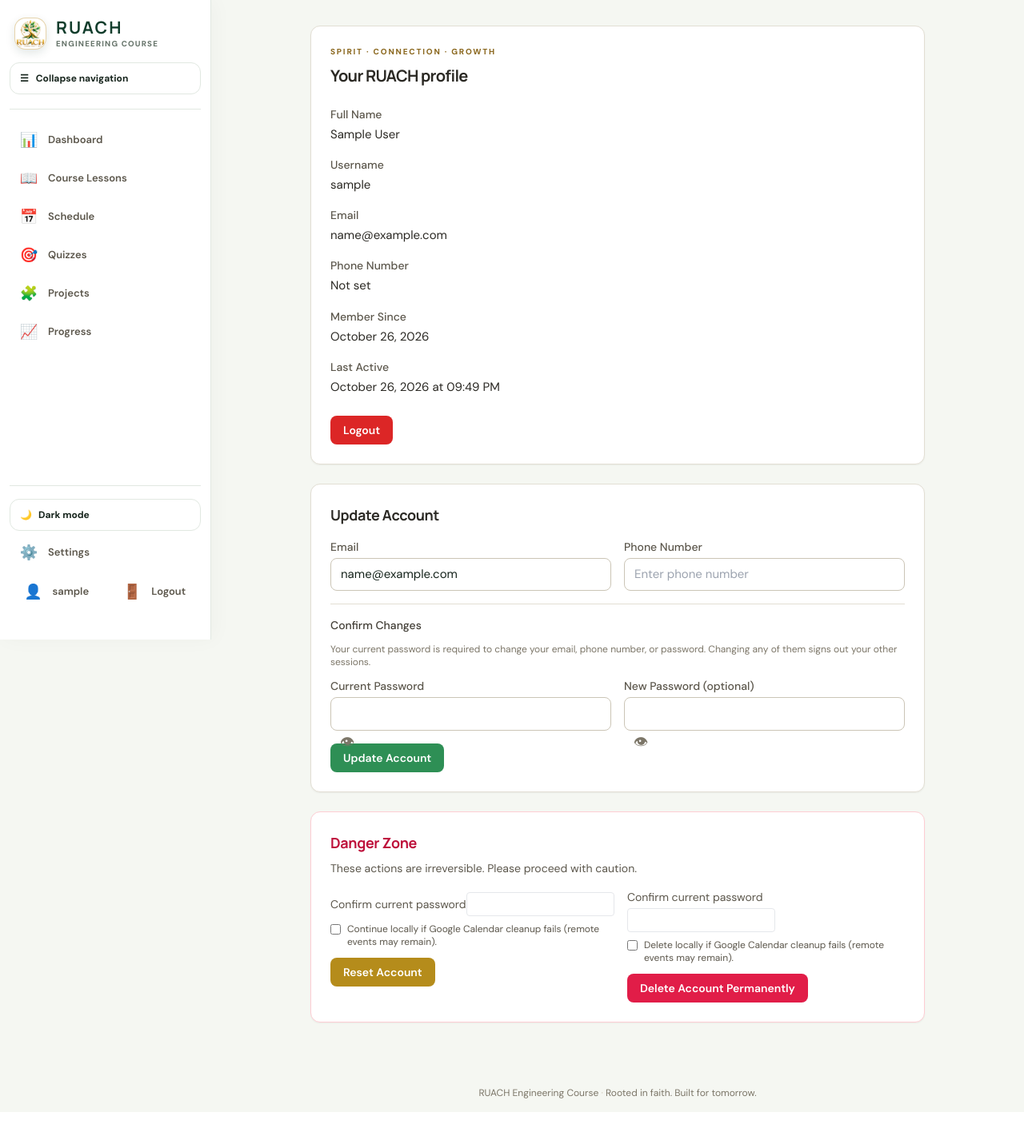
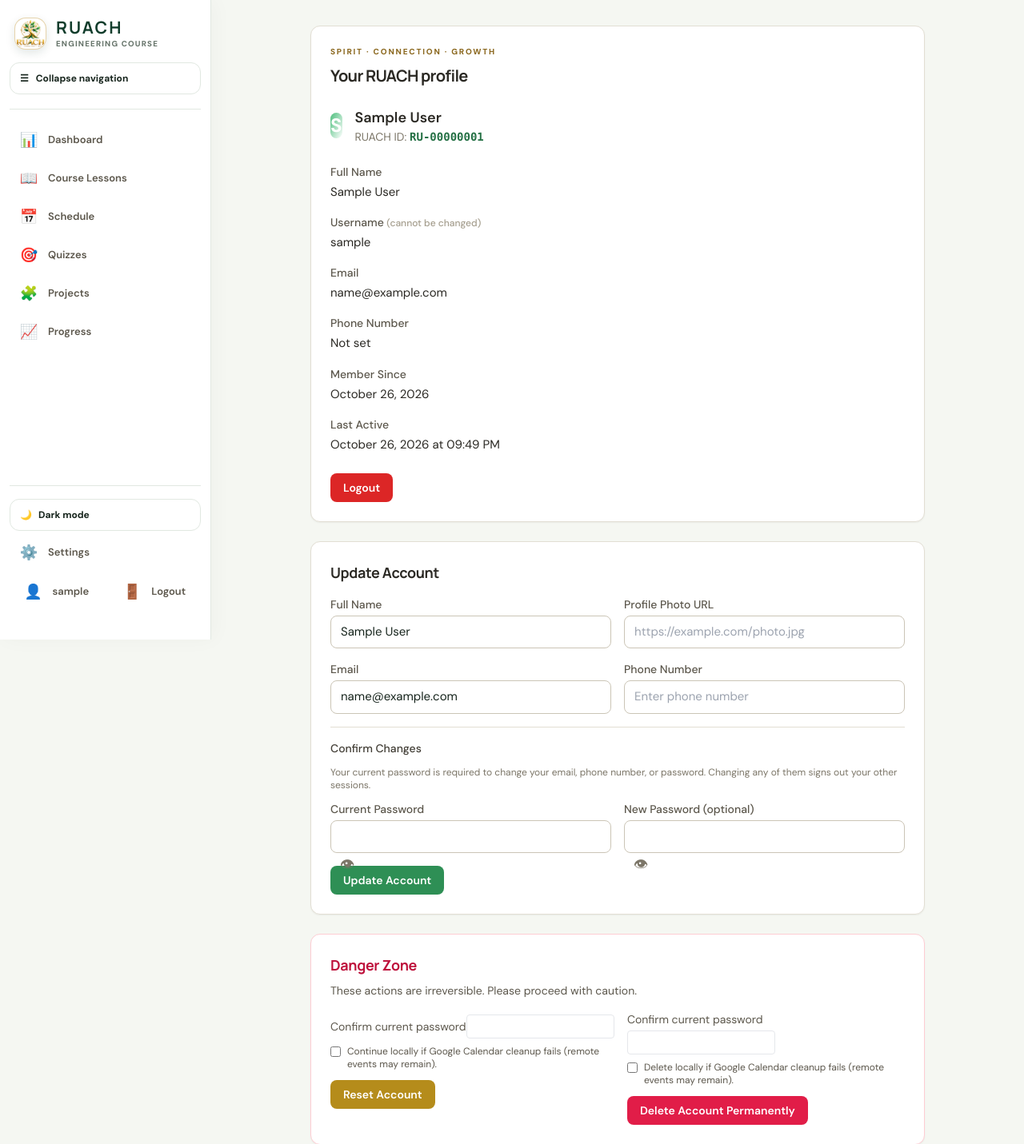
Before and after one commit to Jedidiah-Show/learning_app, a Flask app: page /profile in a window 1280 px wide. Shown: the top 1431 px of the page at 80% size. Before the commit the page ends 1391 px from the top, so only its background shows below. Run offline with Flask 3, Linux system fonts and the light colour scheme; the visitor is signed in with stand-in values (Sample User, id 1); some libraries are stand-ins or nearby versions.

Commit message:
Add public ID and profile photo to user profile, make profile editable, keep username immutable

```diff
--- a/app/models.py
+++ b/app/models.py
@@ -13,13 +13,16 @@ class User(UserMixin, db.Model):
     __table_args__ = (
         db.Index('idx_user_email', 'email'),
         db.Index('idx_user_username', 'username'),
+        db.Index('idx_user_public_id', 'public_id'),
     )
     id = db.Column(db.Integer, primary_key=True)
+    public_id = db.Column(db.String(32), unique=True, nullable=True)
     username = db.Column(db.String(80), unique=True, nullable=True)
     email = db.Column(db.String(120), unique=True, nullable=True)
     phone = db.Column(db.String(50), unique=True, nullable=True)
     password_hash = db.Column(db.String(255), nullable=True)
     full_name = db.Column(db.String(120), nullable=True)
+    profile_photo = db.Column(db.String(500), nullable=True)
     google_id = db.Column(db.String(255), nullable=True)
     google_access_token = db.Column(EncryptedText, nullable=True)
     google_refresh_token = db.Column(EncryptedText, nullable=True)
--- a/app/routes/auth.py
+++ b/app/routes/auth.py
@@ -308,18 +308,27 @@ def register():
                 next_page=request.form.get('next', ''),
             ), 200
 
+        import uuid
         user = User(
             username=username,
             email=email,
             phone=phone,
             full_name=full_name,
             password_hash=generate_password_hash(password),
+            public_id='RU-' + uuid.uuid4().hex[:8].upper(),
             created_at=datetime.now(timezone.utc),
             last_active=datetime.now(timezone.utc)
         )
         db.session.add(user)
         try:
             db.session.commit()
+        except Exception:
+            db.session.rollback()
+            user = User.query.filter_by(username=username).first()
+            if not user.public_id:
+                import uuid
+                user.public_id = 'RU-' + uuid.uuid4().hex[:8].upper()
+                db.session.commit()
         except Exception as error:
             from sqlalchemy.exc import IntegrityError
             if not isinstance(error, IntegrityError):
@@ -376,15 +385,28 @@ def update_account():
         return jsonify({'error': 'Request body must be an object'}), 400
     raw_email = data.get('email')
     raw_phone = data.get('phone')
+    raw_full_name = data.get('full_name')
+    raw_profile_photo = data.get('profile_photo')
     current_password = data.get('current_password')
     new_password = data.get('new_password')
     if any(
         value is not None and not isinstance(value, str)
-        for value in (raw_email, raw_phone, current_password, new_password)
+        for value in (raw_email, raw_phone, current_password, new_password, raw_full_name, raw_profile_photo)
     ):
         return jsonify({'error': 'Account fields must be strings'}), 400
     email = (raw_email or '').strip().lower() if raw_email is not None else None
     phone = (raw_phone or '').strip() if raw_phone is not None else None
+    full_name = (raw_full_name or '').strip() if raw_full_name is not None else None
+    profile_photo = (raw_profile_photo or '').strip() if raw_profile_photo is not None else None
+    if profile_photo and len(profile_photo) > 500:
+        if request.is_json:
+            return {'error': 'Profile photo URL must be 500 characters or fewer'}, 400
+        flash('Profile photo URL must be 500 characters or fewer', 'error')
+        return redirect(url_for('auth.profile'))
+    elif profile_photo == '':
+        profile_photo = None
+    if full_name == '':
+        full_name = None
     if email is not None and (
         len(email) > 120 or (email and '@' not in email)
     ):
@@ -407,6 +429,12 @@ def update_account():
     )
     phone_changed = (
         phone is not None and (phone or None) != (current_user.phone or None)
+    )
+    full_name_changed = (
+        full_name is not None and (full_name or None) != (current_user.full_name or None)
+    )
+    profile_photo_changed = (
+        profile_photo is not None and (profile_photo or None) != (current_user.profile_photo or None)
     )
     password_changed = bool(new_password)
 
@@ -443,6 +471,10 @@ def update_account():
         current_user.email = email or None
     if phone_changed:
         current_user.phone = phone
+    if full_name_changed and full_name is not None:
+        current_user.full_name = full_name
+    if profile_photo_changed and profile_photo is not None:
+        current_user.profile_photo = profile_photo
     if password_changed:
         current_user.password_hash = generate_password_hash(new_password)
         PasswordResetToken.query.filter_by(user_id=current_user.id).update(
--- a/templates/auth/profile.html
+++ b/templates/auth/profile.html
@@ -8,13 +8,27 @@
         <p class="brand-kicker">Spirit · Connection · Growth</p>
         <h2 class="mt-2 text-xl font-bold text-slate-800 mb-6">Your RUACH profile</h2>
 
+        <div class="flex items-center gap-4 mb-6">
+            <div class="w-20 h-20 rounded-full bg-gradient-to-br from-emerald-400 to-emerald-600 flex items-center justify-center text-white text-2xl font-bold overflow-hidden border-2 border-emerald-200">
+                {% if user.profile_photo %}
+                <img src="{{ user.profile_photo }}" alt="{{ user.full_name or user.username }}" class="w-full h-full object-cover">
+                {% else %}
+                {{ (user.full_name or user.username or 'U')[0]|upper }}
+                {% endif %}
+            </div>
+            <div>
+                <p class="text-lg font-semibold text-slate-800">{{ user.full_name or user.username or 'User' }}</p>
+                <p class="text-sm text-slate-500">RUACH ID: <span class="font-mono font-semibold text-emerald-700">{{ user.public_id or 'RU-' + '%08X' % (user.id or 0) }}</span></p>
+            </div>
+        </div>
+
         <div class="space-y-4">
             <div>
                 <label class="block text-sm font-medium text-slate-600 mb-1">Full Name</label>
                 <p class="text-slate-800">{{ user.full_name or 'Not set' }}</p>
             </div>
             <div>
-                <label class="block text-sm font-medium text-slate-600 mb-1">Username</label>
+                <label class="block text-sm font-medium text-slate-600 mb-1">Username <span class="text-xs text-slate-400">(cannot be changed)</span></label>
                 <p class="text-slate-800">{{ user.username or 'Not set' }}</p>
             </div>
             <div>
@@ -53,6 +67,16 @@
         <h3 class="text-lg font-bold text-slate-800 mb-4">Update Account</h3>
         <form method="POST" action="{{ url_for('auth.update_account') }}" class="space-y-4">
             <input type="hidden" name="csrf_token" value="{{ csrf_token }}">
+            <div class="grid grid-cols-1 md:grid-cols-2 gap-4">
+                <div>
+                    <label class="block text-sm font-medium text-slate-600 mb-1">Full Name</label>
+                    <input type="text" name="full_name" value="{{ user.full_name or '' }}" class="w-full border border-slate-300 rounded-lg px-3 py-2" placeholder="Enter full name">
+                </div>
+                <div>
+                    <label class="block text-sm font-medium text-slate-600 mb-1">Profile Photo URL</label>
+                    <input type="url" name="profile_photo" value="{{ user.profile_photo or '' }}" class="w-full border border-slate-300 rounded-lg px-3 py-2" placeholder="https://example.com/photo.jpg">
+                </div>
+            </div>
             <div class="grid grid-cols-1 md:grid-cols-2 gap-4">
                 <div>
                     <label class="block text-sm font-medium text-slate-600 mb-1">Email</label>
```
Also changed, not shown: migrations/versions/e9f2a1b3c4d5_add_user_public_id_and_profile_photo.py (added, +30 -0 lines).
